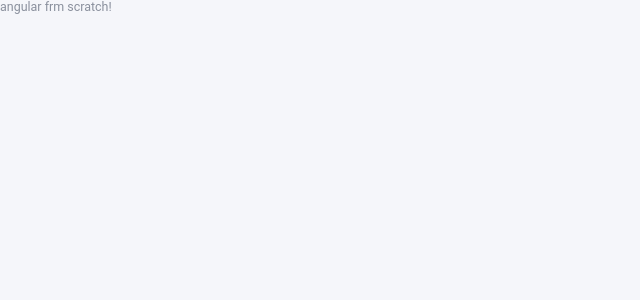
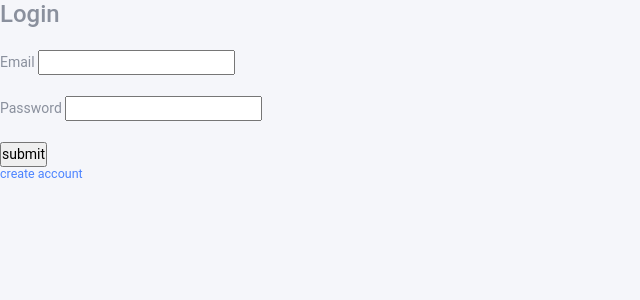
Before and after one commit to myworkar/angular_practise, an Angular app: page /login in a window 1280 px wide. Shown: the top 300 px of the page, without its empty margins (0-640 px from the left). Built offline with nearby package versions, Linux system fonts and the light colour scheme.

Commit message:
login update

```diff
--- a/src/app/app-routing.module.ts
+++ b/src/app/app-routing.module.ts
@@ -6,7 +6,7 @@ import { AdminComponent } from './admin/admin.component';
 
 const routes: Routes = [{ path: 'login', component: LoginComponent },
 { path: 'register', component: RegistrationComponent },
-{ path: '', redirectTo: 'register', pathMatch: 'full' },
+{ path: '', redirectTo: 'login', pathMatch: 'full' },
 { path: 'admin', component: AdminComponent }];
 
 @NgModule({
--- a/src/app/login/login.component.html
+++ b/src/app/login/login.component.html
@@ -1,6 +1,9 @@
-<p>angular frm scratch!</p>
+<h3>Login</h3> <br>
 
-<div>
-<form  ></form>
-
-</div>
+<form [formGroup]="loginForm" (ngSubmit)="loginSubmit();">
+    Email <input type="email" formControlName="email" /><br><br>
+    Password <input type="password" formControlName="password" /><br><br>
+    <input type="submit" value="submit" />&nbsp;&nbsp;<p><a routerLink="/register">create account</a></p>
+    &nbsp;&nbsp;
+    <p *ngIf="error.status">{{error.message}}</p>
+</form>
--- a/src/app/login/login.component.ts
+++ b/src/app/login/login.component.ts
@@ -1,6 +1,11 @@
 import { Component, OnInit } from '@angular/core';
-import { FormBuilder, Validator, FormGroup } from '@angular/forms';
+import { FormBuilder, Validators, FormGroup } from '@angular/forms';
 import { Router } from '@angular/router';
+import { Login } from '../models/login';
+import { HttpService } from '../services/httpService';
+import { Constant } from '../../config/constant';
+import { Error } from '../../config/error';
+import { AuthService } from '../services/auth.service';
 
 @Component({
   selector: 'app-login',
@@ -11,13 +16,41 @@ export class LoginComponent implements OnInit {
 
   showForgotPassword: boolean = false;
   loginForm: FormGroup;
-  name: String;
-  password: string;
+  login: Login;
 
-  constructor(private router: Router, private formbuilder: FormBuilder) { }
+  constructor(private router: Router, private formbuilder: FormBuilder, private http: HttpService,
+    private error: Error, private auth_service: AuthService) { }
 
   ngOnInit() {
-
+    this.setLoginFormData();
   }
 
+  get email() {
+    return this.loginForm.get("email");
+  }
+
+  get password() {
+    return this.loginForm.get("password");
+  }
+
+  setLoginFormData() {
+    this.login = new Login();
+    this.loginForm = this.formbuilder.group({
+      email: [this.login.email, [Validators.required]],
+      password: [this.login.password, [Validators.required]]
+    })
+  }
+
+  loginSubmit() {
+    console.log("login submit");
+    this.http.post(Constant.server_url + Constant.api.login, this.loginForm.value).subscribe(data => {
+      console.log("data --> ", data);
+      this.auth_service.setSession(data);
+      this.router.navigate(["admin"]);
+    }, error => {
+      this.error.status = true;
+      this.error.message = error.message || Error.login;
+      console.log(" error --> ", this.error);
+    })
+  }
 }
--- /dev/null
+++ b/src/app/models/login.ts
@@ -0,0 +1,4 @@
+export class Login {
+    email: String;
+    password: String;
+}
--- a/src/app/models/registration.ts
+++ b/src/app/models/registration.ts
@@ -1,6 +1,7 @@
 export class Registration {
     name: String;
-    emailId: String;
+    email: String;
     password: String;
     phone: Number;
+    role: Number = 5;
 }
--- a/src/app/registration/registration.component.html
+++ b/src/app/registration/registration.component.html
@@ -1,8 +1,10 @@
-
+<div>
+    <h3>Create an account</h3> <br>
     <form [formGroup]="registrationForm" (ngSubmit)="registrationSubmit();">
         Name <input type="text" formControlName="name" /><br> <br>
-    Email <input type="email" formControlName="emailId" /><br><br>
+        Email <input type="email" formControlName="email" /><br><br>
         PH. NO <input type="text" formControlName="phone" /><br><br>
         Password <input type="password" formControlName="password" /><br><br>
         <input type="submit" value="submit" />
     </form>
+</div>
--- a/src/app/registration/registration.component.ts
+++ b/src/app/registration/registration.component.ts
@@ -27,9 +27,10 @@ export class RegistrationComponent implements OnInit {
     this.registration = new Registration();
     this.registrationForm = this.formbuilder.group({
       name: [this.registration.name, [Validators.required, Validators.pattern(Constant.alphabet_space)]],
-      emailId: [this.registration.emailId, [Validators.required, Validators.pattern(Constant.emailId)]],
+      email: [this.registration.email, [Validators.required, Validators.pattern(Constant.email)]],
       password: [this.registration.password, [Validators.required, Validators.pattern(Constant.passwordPattern)]],
-      phone: [this.registration.phone, [Validators.required, Validators.pattern(Constant.phone)]]
+      phone: [this.registration.phone, [Validators.required, Validators.pattern(Constant.phone)]],
+      role: this.registration.role
     })
   }
 
@@ -37,8 +38,8 @@ export class RegistrationComponent implements OnInit {
     return this.registrationForm.get("name");
   }
 
-  get emailId() {
-    return this.registrationForm.get("emailId");
+  get email() {
+    return this.registrationForm.get("email");
   }
 
   get password() {
@@ -51,7 +52,7 @@ export class RegistrationComponent implements OnInit {
 
   registrationSubmit() {
     let params = this.registrationForm.value;
-    this.http.post(Constant.server_url + Constant.apis.register, params).subscribe((data) => {
+    this.http.post(Constant.server_url + Constant.api.register, params).subscribe((data) => {
       console.log("Register response --/ ", data);
       this.authService.setSession(data);
       this.router.navigate(["admin"]);
--- a/src/app/services/auth.service.ts
+++ b/src/app/services/auth.service.ts
@@ -16,8 +16,8 @@ export class AuthService {
   }
 
   setSession(data) {
-    if (data && data.emailId && data.password) {
-      localStorage.setItem('userName', data.emailId);
+    if (data && data.email && data.password) {
+      localStorage.setItem('userName', data.email);
       localStorage.setItem('token', data.password);
     }
   }
--- a/src/config/constant.ts
+++ b/src/config/constant.ts
@@ -1,11 +1,12 @@
 export class Constant {
-    public static emailId = new RegExp('^[a-z0-9._+-]+@[a-z0-9.-]+(\.[a-z]{2,4}){0,3}$');
+    public static email = new RegExp('^[a-z0-9._+-]+@[a-z0-9.-]+(\.[a-z]{2,4}){0,3}$');
     public static alphabet_space = '^[A-Za-z ]{1,}$';
     public static passwordPattern =
         new RegExp(/^(?=.*[a-z])(?=.*[A-Z])(?=.*\d)(?=.*[@$!%*?&])[A-Za-z\d@$!%*?&]{8,15}$/);
     public static phone = "^[0-9]{10}";
     public static server_url = "http://localhost:5000";
-    public static apis = {
-        register: "/register"
+    public static api = {
+        register: "/register",
+        login: "/login"
     };
 }
--- /dev/null
+++ b/src/config/error.ts
@@ -0,0 +1,13 @@
+import { Injector, Injectable } from '@angular/core';
+
+@Injectable({
+    providedIn: 'root'
+})
+export class Error {
+    public static login = "Invalid credentials";
+    constructor() {
+
+    }
+    message: String;
+    status: boolean;
+}
```
Also changed, not shown: 1 other file (tests, documents, lock files or other folders). Lines whose indentation alone changed are shown as unchanged.
